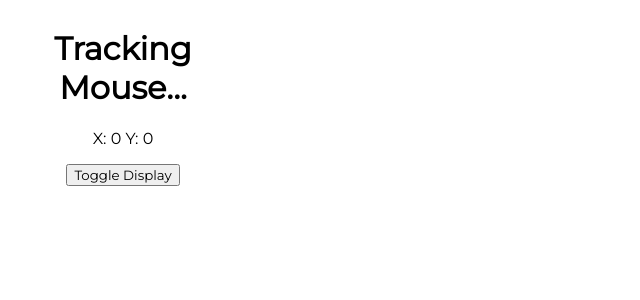
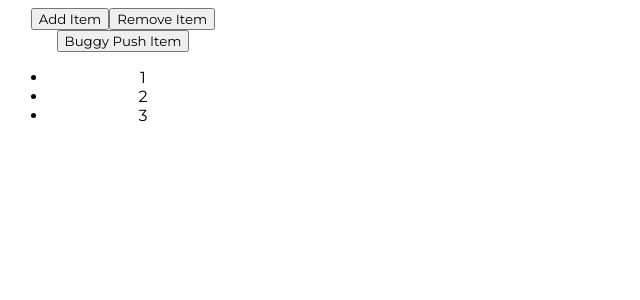
Before and after one commit to markohautala/React-practice-12, a React (Create React App) app in the folder my-app/: page / in a window 1280 px wide. Shown: the top 300 px of the page, without its empty margins (0-640 px from the left). Built offline with nearby package versions, Linux system fonts and the light colour scheme.

Commit message:
Add hooks

```diff
--- a/my-app/src/App.js
+++ b/my-app/src/App.js
@@ -1,7 +1,7 @@
 import css from './App.module.css';
 /* import LifeCyclesCDM from './components/LifeCyclesCDM'; */
 /* import LifeCyclesCDU from './components/LifeCyclesCDU'; */
-import LifeCyclesCWU from './components/LifeCyclesCWU';
+import Hooks from './components/Hooks';
 
 function App() {
   return (
@@ -9,7 +9,7 @@
       {/* Add your components here */}
       {/* <LifeCyclesCDM /> */}
       {/*<LifeCyclesCDU /> */}
-      <LifeCyclesCWU />
+      <Hooks />
     </div>
   );
 }
--- /dev/null
+++ b/my-app/src/components/Hooks.js
@@ -0,0 +1,38 @@
+import React, {useState} from 'react'
+
+function UseStateWithArrays() {
+    const [nums, setNums] = useState([1,2,3]);
+    const addNums = () => {
+        setNums([...nums, nums.length + 1]);
+    }
+    const removeNum = () => {
+        setNums(
+            nums.filter((item, idx) => {
+                return idx !== nums.length - 1;
+            })
+        )
+    }
+    const buggyPushNums = () => {
+        nums.push(nums.length + 1);
+        setNums(nums);
+        console.log(nums);
+    }
+    return (
+        <div>
+            <button onClick={addNums}>
+                Add Item
+            </button>
+            <button onClick={removeNum}>
+                Remove Item
+            </button>
+            <button onClick={buggyPushNums}>
+                Buggy Push Item
+            </button>
+            <ul>
+                {nums.map(num => <li key={num}>{num}</li>)}
+            </ul>
+        </div>
+    )
+}
+
+export default UseStateWithArrays
```
